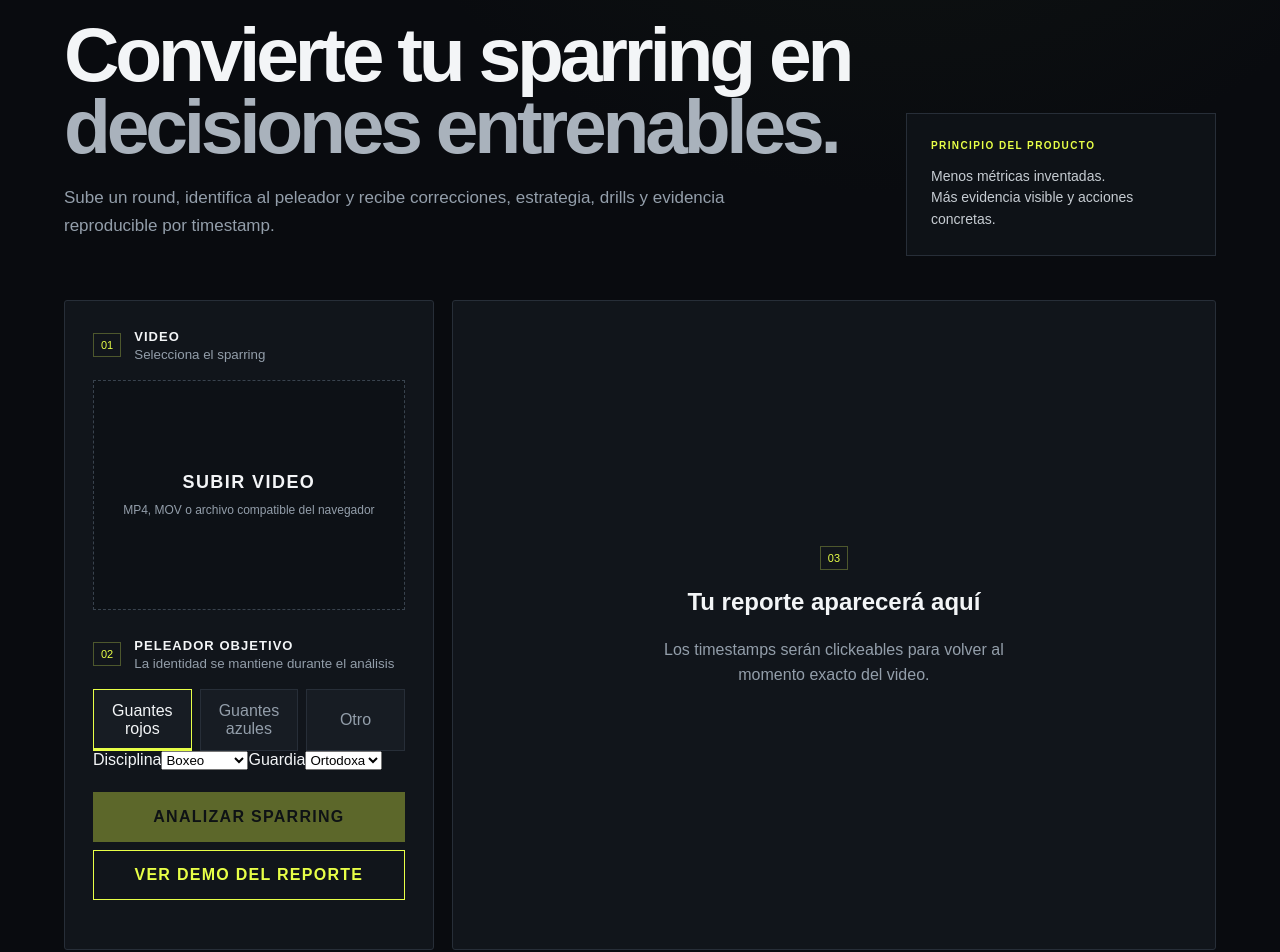
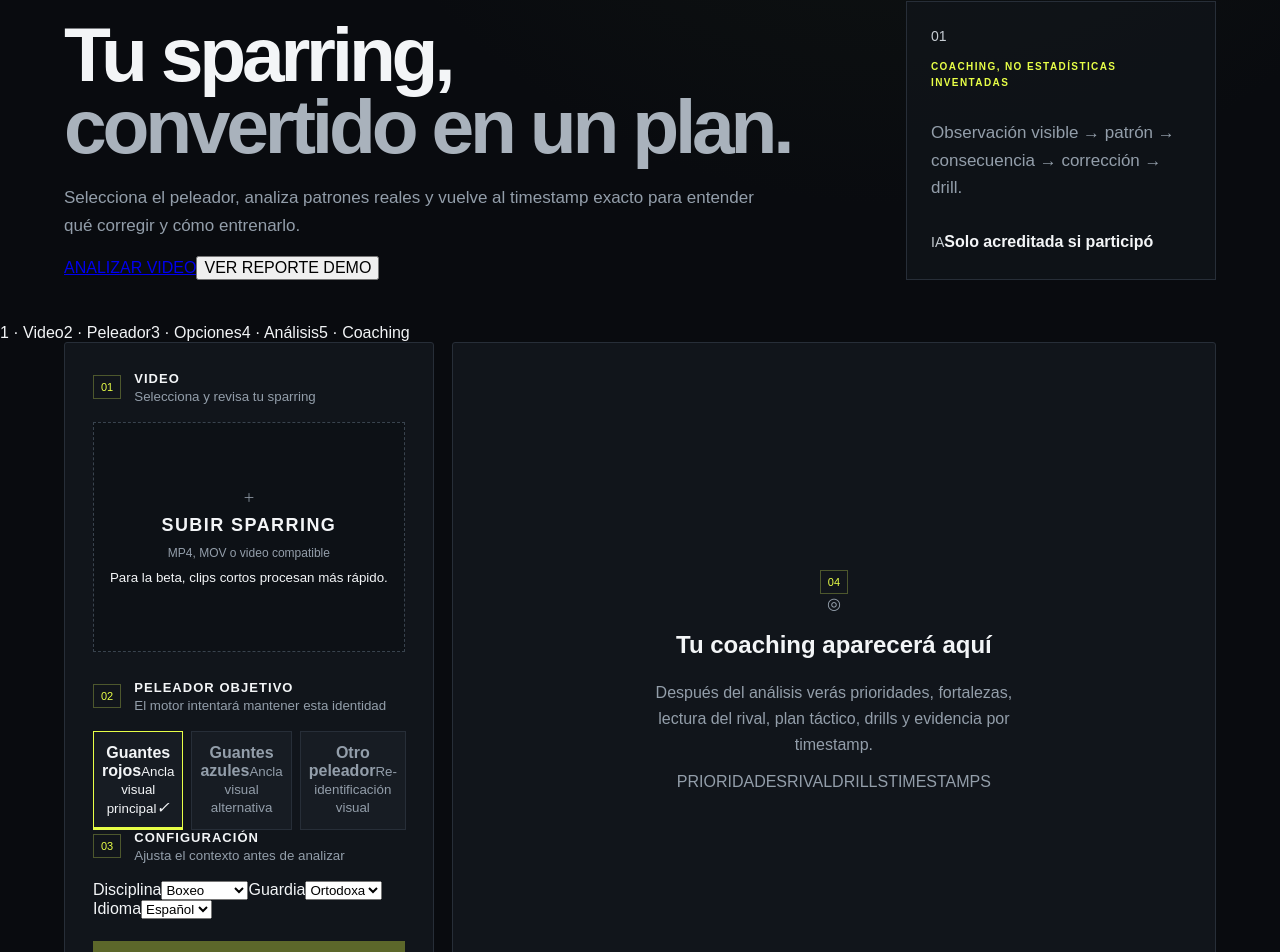
Before and after one commit to pinoaraj/fight-ai, a Next.js app: page / in a window 1280 px wide. Shown: the part 166-1118 px from the top of the page. Built offline with nearby package versions, Linux system fonts and the light colour scheme.

Commit message:
feat(web): upgrade analysis workspace and report UX

```diff
--- a/app/page.tsx
+++ b/app/page.tsx
@@ -1,29 +1,27 @@
 'use client';
 
-import { useMemo, useRef, useState } from 'react';
+import { useEffect, useMemo, useRef, useState } from 'react';
 
 type Evidence = { time: string; title: string; observation: string; correction: string };
 type Report = {
-  mode: 'real' | 'demo';
-  provider: string;
-  usedInReport: boolean;
-  summary: string;
-  strengths: string[];
-  priorities: string[];
-  opponent: string[];
-  plan: string[];
-  drills: string[];
-  evidence: Evidence[];
+  mode: 'real' | 'demo'; provider: string; usedInReport: boolean; summary: string;
+  strengths: string[]; priorities: string[]; opponent: string[]; plan: string[]; drills: string[]; evidence: Evidence[];
 };
 
+type FighterChoice = { id: string; label: string; hint: string; color?: string; marker: string };
+
+const fighters: FighterChoice[] = [
+  { id: 'red', label: 'Guantes rojos', hint: 'Ancla visual principal', color: '#ef5350', marker: 'red_gloves' },
+  { id: 'blue', label: 'Guantes azules', hint: 'Ancla visual alternativa', color: '#42a5f5', marker: 'blue_gloves' },
+  { id: 'other', label: 'Otro peleador', hint: 'Re-identificación visual', marker: 'visual_reid' },
+];
+
 const demo: Report = {
-  mode: 'demo',
-  provider: 'Sin proveedor',
-  usedInReport: false,
-  summary: 'Vista de demostración del formato de reporte. No corresponde a un análisis ejecutado por IA.',
-  strengths: ['Presión con intención', 'Cambios de nivel para salir de la línea', 'Capacidad de llevar al rival hacia atrás'],
-  priorities: ['Preparar mejor las entradas', 'Acercar los pies antes de comprometer el torso', 'Recuperar una base compacta después del cambio de nivel'],
-  opponent: ['La mano adelantada gana valor cuando tiene espacio', 'Bajo presión tiende a elevar la guardia', 'La salida lateral debe cortarse en vez de perseguirse en línea'],
+  mode: 'demo', provider: 'Sin proveedor', usedInReport: false,
+  summary: 'Presionas con intención y obligas al rival a retroceder, pero tus mejores entradas aparecen cuando primero ocupas espacio con jab o finta. La prioridad es llegar con los pies antes de comprometer el torso.',
+  strengths: ['Presión sostenida con intención', 'Cambios de nivel para salir de la línea', 'Capacidad de llevar al rival hacia atrás'],
+  priorities: ['Preparar las entradas antes de cerrar distancia', 'Acercar los pies antes de comprometer el torso', 'Recuperar una base compacta después del cambio de nivel'],
+  opponent: ['La mano adelantada gana valor cuando tiene espacio', 'Bajo presión tiende a elevar la guardia', 'Su salida lateral debe cortarse en vez de perseguirse en línea'],
   plan: ['Finta → parry/slip → paso corto', 'Doble jab o jab al pecho → cuerpo → cabeza', 'Cerrar la salida lateral y terminar con pivote'],
   drills: ['Doble jab + cuerpo + pivote · 3×2 min', 'Parry/slip + respuesta de máximo 2 golpes + salida · 3×2 min', 'Cortar ring sin perseguir en línea · 3×2 min'],
   evidence: [
@@ -33,119 +31,126 @@ const demo: Report = {
   ],
 };
 
+const processingSteps = ['Subiendo video', 'Identificando peleador', 'Leyendo patrones', 'Construyendo coaching'];
+
 export default function Home() {
   const [video, setVideo] = useState<File | null>(null);
-  const [fighter, setFighter] = useState('Guantes rojos');
+  const [fighterId, setFighterId] = useState('red');
   const [sport, setSport] = useState<'boxing' | 'kickboxing'>('boxing');
   const [stance, setStance] = useState<'orthodox' | 'southpaw' | 'switch'>('orthodox');
+  const [language, setLanguage] = useState<'es' | 'en'>('es');
   const [report, setReport] = useState<Report | null>(null);
   const [busy, setBusy] = useState(false);
+  const [processingStep, setProcessingStep] = useState(0);
   const [error, setError] = useState('');
   const inputRef = useRef<HTMLInputElement>(null);
   const videoRef = useRef<HTMLVideoElement>(null);
+  const reportRef = useRef<HTMLElement>(null);
   const videoUrl = useMemo(() => (video ? URL.createObjectURL(video) : ''), [video]);
+  const fighter = fighters.find(x => x.id === fighterId) ?? fighters[0];
+
+  useEffect(() => () => { if (videoUrl) URL.revokeObjectURL(videoUrl); }, [videoUrl]);
+  useEffect(() => {
+    if (!busy) { setProcessingStep(0); return; }
+    const timer = window.setInterval(() => setProcessingStep(step => Math.min(step + 1, processingSteps.length - 1)), 4500);
+    return () => window.clearInterval(timer);
+  }, [busy]);
+
+  function selectVideo(file: File | null) {
+    setVideo(file); setReport(null); setError('');
+  }
 
   async function analyze() {
     if (!video) return setError('Selecciona un video antes de analizar.');
     setBusy(true); setError(''); setReport(null);
     try {
       const body = new FormData();
-      body.append('video', video);
-      body.append('language', 'es');
-      body.append('sport', sport);
-      body.append('stance', stance);
-      body.append('athlete_marker', fighter === 'Guantes rojos' ? 'red_gloves' : 'visual_reid');
-      if (fighter === 'Guantes rojos') body.append('glove_color', 'red');
-      if (fighter === 'Guantes azules') body.append('glove_color', 'blue');
+      body.append('video', video); body.append('language', language); body.append('sport', sport); body.append('stance', stance);
+      body.append('athlete_marker', fighter.marker);
+      if (fighter.id === 'red') body.append('glove_color', 'red');
+      if (fighter.id === 'blue') body.append('glove_color', 'blue');
       const response = await fetch('/api/analyze', { method: 'POST', body });
       const raw = await response.text();
       let data: Report | { error?: string } | null = null;
       try { data = raw ? JSON.parse(raw) : null; } catch { data = null; }
-
       if (!response.ok) {
         const serverMessage = data && 'error' in data && typeof data.error === 'string' ? data.error : '';
-        const contentType = response.headers.get('content-type') || '';
-        const upstreamHtml = contentType.includes('text/html') || raw.trim().startsWith('<');
+        const upstreamHtml = (response.headers.get('content-type') || '').includes('text/html') || raw.trim().startsWith('<');
         if (serverMessage) throw new Error(serverMessage);
-        if (upstreamHtml) throw new Error(`El servidor interrumpió el análisis (HTTP ${response.status}). El video pudo exceder el tiempo o recursos disponibles. Fight AI registró este fallo para corrección.`);
+        if (upstreamHtml) throw new Error(`El servidor interrumpió el análisis (HTTP ${response.status}). Prueba con un clip más corto mientras Fight AI optimiza cargas largas.`);
         throw new Error(`No se pudo ejecutar el análisis (HTTP ${response.status}).`);
       }
-
       if (!data || !('summary' in data)) throw new Error('El servidor respondió sin un reporte válido.');
       setReport(data);
-    } catch (e) {
-      setError(e instanceof Error ? e.message : 'Error inesperado.');
-    } finally { setBusy(false); }
+      window.setTimeout(() => reportRef.current?.scrollIntoView({ behavior: 'smooth', block: 'start' }), 120);
+    } catch (e) { setError(e instanceof Error ? e.message : 'Error inesperado.'); }
+    finally { setBusy(false); }
   }
 
   function jump(time: string) {
-    const node = videoRef.current;
-    if (!node) return;
-    const [m, s] = time.split(':').map(Number);
-    node.currentTime = m * 60 + s;
-    node.play().catch(() => undefined);
+    const node = videoRef.current; if (!node) return;
+    const [m, s] = time.split(':').map(Number); node.currentTime = (m || 0) * 60 + (s || 0);
+    node.play().catch(() => undefined); node.scrollIntoView({ behavior: 'smooth', block: 'center' });
   }
 
   return (
     <main>
       <header className="topbar">
-        <div className="brand"><span className="mark">FA</span><div><b>FIGHT AI</b><small>SPARRING ANALYST</small></div></div>
-        <div className="status"><span className="dot"/> MOTOR LISTO · IA SEGÚN REPORTE</div>
+        <a className="brand" href="#top" aria-label="Fight AI inicio"><span className="mark">FA</span><div><b>FIGHT AI</b><small>SPARRING ANALYST</small></div></a>
+        <nav className="topnav" aria-label="Navegación principal"><a href="#analyze">Analizar</a><a href="#report">Reporte</a><a href="#visual-coach">Visual Coach</a></nav>
+        <div className="status"><span className="dot"/> MOTOR WEB LISTO</div>
       </header>
 
-      <section className="hero">
-        <div>
-          <span className="eyebrow">BOXING · KICKBOXING · STRIKING</span>
-          <h1>Convierte tu sparring en<br/><em>decisiones entrenables.</em></h1>
-          <p>Sube un round, identifica al peleador y recibe correcciones, estrategia, drills y evidencia reproducible por timestamp.</p>
-        </div>
-        <div className="heroCard"><b>PRINCIPIO DEL PRODUCTO</b><span>Menos métricas inventadas.<br/>Más evidencia visible y acciones concretas.</span></div>
+      <section className="hero" id="top">
+        <div><span className="eyebrow">BOXING · KICKBOXING · COACHING CON EVIDENCIA</span><h1>Tu sparring,<br/><em>convertido en un plan.</em></h1><p>Selecciona el peleador, analiza patrones reales y vuelve al timestamp exacto para entender qué corregir y cómo entrenarlo.</p><div className="heroActions"><a className="cta" href="#analyze">ANALIZAR VIDEO</a><button onClick={() => { setReport(demo); setError(''); }}>VER REPORTE DEMO</button></div></div>
+        <div className="heroCard"><span className="heroMetric">01</span><b>COACHING, NO ESTADÍSTICAS INVENTADAS</b><p>Observación visible → patrón → consecuencia → corrección → drill.</p><div className="miniProvider"><span>IA</span><strong>Solo acreditada si participó</strong></div></div>
       </section>
 
-      <section className="workspace">
-        <div className="panel uploadPanel">
-          <div className="sectionTitle"><span>01</span><div><b>VIDEO</b><small>Selecciona el sparring</small></div></div>
-          <input ref={inputRef} hidden type="file" accept="video/*" onChange={e => { setVideo(e.target.files?.[0] || null); setReport(null); }} />
-          {!video ? (
-            <button className="drop" onClick={() => inputRef.current?.click()}><strong>SUBIR VIDEO</strong><span>MP4, MOV o archivo compatible del navegador</span></button>
-          ) : (
-            <div className="videoWrap"><video ref={videoRef} src={videoUrl} controls/><div className="fileRow"><span>{video.name}</span><button onClick={() => inputRef.current?.click()}>Cambiar</button></div></div>
-          )}
+      <section className="workflowStrip" aria-label="Flujo de análisis"><span className="active">1 · Video</span><span>2 · Peleador</span><span>3 · Opciones</span><span>4 · Análisis</span><span>5 · Coaching</span></section>
 
-          <div className="sectionTitle fighterTitle"><span>02</span><div><b>PELEADOR OBJETIVO</b><small>La identidad se mantiene durante el análisis</small></div></div>
-          <div className="fighters">
-            {['Guantes rojos','Guantes azules','Otro'].map(x => <button key={x} className={fighter === x ? 'active' : ''} onClick={() => setFighter(x)}>{x}</button>)}
+      <section className="workspace" id="analyze">
+        <aside className="panel uploadPanel">
+          <SectionTitle n="01" title="VIDEO" subtitle="Selecciona y revisa tu sparring" />
+          <input data-testid="video-input" ref={inputRef} hidden type="file" accept="video/*" onChange={e => selectVideo(e.target.files?.[0] || null)} />
+          {!video ? <button className="drop" data-testid="upload-button" onClick={() => inputRef.current?.click()}><span className="uploadIcon">＋</span><strong>SUBIR SPARRING</strong><span>MP4, MOV o video compatible</span><small>Para la beta, clips cortos procesan más rápido.</small></button> : <div className="videoWrap"><video data-testid="video-preview" ref={videoRef} src={videoUrl} controls playsInline/><div className="fileRow"><div><b>{video.name}</b><span>{(video.size / 1024 / 1024).toFixed(1)} MB</span></div><button onClick={() => inputRef.current?.click()}>Cambiar</button></div></div>}
+
+          <SectionTitle n="02" title="PELEADOR OBJETIVO" subtitle="El motor intentará mantener esta identidad" extraClass="fighterTitle" />
+          <div className="fighters" role="radiogroup" aria-label="Peleador objetivo">{fighters.map(x => <button data-testid={`fighter-${x.id}`} key={x.id} role="radio" aria-checked={fighterId === x.id} className={fighterId === x.id ? 'active' : ''} onClick={() => setFighterId(x.id)}><span className="fighterVisual" style={x.color ? { '--fighter-color': x.color } as React.CSSProperties : undefined}><i/></span><span><b>{x.label}</b><small>{x.hint}</small></span><em>{fighterId === x.id ? '✓' : ''}</em></button>)}</div>
+
+          <SectionTitle n="03" title="CONFIGURACIÓN" subtitle="Ajusta el contexto antes de analizar" extraClass="optionsTitle" />
+          <div className="analysisOptions">
+            <label>Disciplina<select data-testid="sport-select" value={sport} onChange={e => setSport(e.target.value as 'boxing' | 'kickboxing')}><option value="boxing">Boxeo</option><option value="kickboxing">Kickboxing</option></select></label>
+            <label>Guardia<select data-testid="stance-select" value={stance} onChange={e => setStance(e.target.value as 'orthodox' | 'southpaw' | 'switch')}><option value="orthodox">Ortodoxa</option><option value="southpaw">Zurda</option><option value="switch">Switch</option></select></label>
+            <label>Idioma<select value={language} onChange={e => setLanguage(e.target.value as 'es' | 'en')}><option value="es">Español</option><option value="en">English</option></select></label>
           </div>
-          <div className="analysisOptions">
-            <label>Disciplina<select value={sport} onChange={e => setSport(e.target.value as 'boxing' | 'kickboxing')}><option value="boxing">Boxeo</option><option value="kickboxing">Kickboxing</option></select></label>
-            <label>Guardia<select value={stance} onChange={e => setStance(e.target.value as 'orthodox' | 'southpaw' | 'switch')}><option value="orthodox">Ortodoxa</option><option value="southpaw">Zurda</option><option value="switch">Switch</option></select></label>
-          </div>
-          <button className="primary" disabled={busy || !video} onClick={analyze}>{busy ? 'ANALIZANDO…' : 'ANALIZAR SPARRING'}</button>
-          <button className="secondary" onClick={() => { setReport(demo); setError(''); }}>VER DEMO DEL REPORTE</button>
-          {busy && <div className="processingNote">El video puede tardar varios minutos. Fight AI mantiene esta pantalla abierta mientras el motor procesa el análisis.</div>}
-          {error && <div className="error">{error}</div>}
-        </div>
 
-        <div className="panel reportPanel">
-          {!report ? <div className="empty"><span>03</span><h2>Tu reporte aparecerá aquí</h2><p>Los timestamps serán clickeables para volver al momento exacto del video.</p></div> : (
-            <>
-              <div className="reportHead"><div><span className="eyebrow">REPORTE DE COACHING</span><h2>{fighter}</h2></div><div className={report.usedInReport ? 'aiBadge on' : 'aiBadge'}>{report.usedInReport ? `${report.provider} · USADO` : report.mode === 'demo' ? 'DEMO UI · IA NO USADA' : `${report.provider} · NO USADO`}</div></div>
-              <p className="summary">{report.summary}</p>
-              <div className="grid3">
-                <Card title="FORTALEZAS" items={report.strengths}/><Card title="PRIORIDADES" items={report.priorities}/><Card title="RIVAL" items={report.opponent}/>
-              </div>
-              <div className="strategy"><div><h3>PLAN TÁCTICO</h3>{report.plan.map((x,i)=><p key={x}><b>0{i+1}</b>{x}</p>)}</div><div><h3>DRILLS</h3>{report.drills.map(x=><p key={x}>{x}</p>)}</div></div>
-              <h3 className="evidenceTitle">EVIDENCIA</h3>
-              <div className="evidence">{report.evidence.map(e => <button key={e.time+e.title} onClick={() => jump(e.time)}><time>{e.time}</time><div><b>{e.title}</b><span>{e.observation}</span><small>Corrección: {e.correction}</small></div></button>)}</div>
-            </>
-          )}
-        </div>
+          <button data-testid="analyze-button" className="primary" disabled={busy || !video} onClick={analyze}>{busy ? 'ANALIZANDO SPARRING…' : 'ANALIZAR SPARRING'}<span>→</span></button>
+          {busy && <div className="processingCard" data-testid="processing-state"><div className="spinner"/><div><b>{processingSteps[processingStep]}</b><span>El motor revisa el video y construye el reporte. No cierres esta pestaña.</span></div><div className="processTrack">{processingSteps.map((_, i) => <i key={i} className={i <= processingStep ? 'done' : ''}/>)}</div></div>}
+          {error && <div className="error" role="alert"><b>No pudimos terminar el análisis</b><span>{error}</span></div>}
+        </aside>
+
+        <section className="panel reportPanel" id="report" ref={reportRef} data-testid="report-panel">
+          {!report ? <div className="empty"><span>04</span><div className="emptyRing">◎</div><h2>Tu coaching aparecerá aquí</h2><p>Después del análisis verás prioridades, fortalezas, lectura del rival, plan táctico, drills y evidencia por timestamp.</p><div className="emptyTags"><span>PRIORIDADES</span><span>RIVAL</span><span>DRILLS</span><span>TIMESTAMPS</span></div></div> : <ReportView report={report} fighter={fighter.label} jump={jump} />}
+        </section>
       </section>
-      <footer>Fight AI · Herramienta de apoyo técnico. No reemplaza a un entrenador.</footer>
+      <footer>Fight AI · Herramienta de apoyo técnico. La decisión final siempre pertenece al atleta y su entrenador.</footer>
     </main>
   );
 }
 
-function Card({ title, items }: { title: string; items: string[] }) {
-  return <div className="card"><h3>{title}</h3>{items.map(x => <p key={x}>{x}</p>)}</div>;
+function SectionTitle({ n, title, subtitle, extraClass = '' }: { n: string; title: string; subtitle: string; extraClass?: string }) { return <div className={`sectionTitle ${extraClass}`}><span>{n}</span><div><b>{title}</b><small>{subtitle}</small></div></div>; }
+
+function ReportView({ report, fighter, jump }: { report: Report; fighter: string; jump: (time: string) => void }) {
+  return <div data-testid="report-content">
+    <div className="reportHead"><div><span className="eyebrow">REPORTE DE COACHING</span><h2>{fighter}</h2><small>{report.mode === 'demo' ? 'Vista demo · no es análisis real' : 'Análisis completado'}</small></div><div className="reportActions"><div data-testid="provider-badge" className={report.usedInReport ? 'aiBadge on' : 'aiBadge'}><span className="dot"/>{report.usedInReport ? `${report.provider} · PARTICIPÓ` : report.mode === 'demo' ? 'DEMO · IA NO USADA' : `${report.provider} · NO USADO`}</div><button data-testid="print-report" onClick={() => window.print()}>EXPORTAR / PDF</button></div></div>
+    <div className="takeaway"><span>LO MÁS IMPORTANTE</span><p>{report.summary}</p></div>
+    <div className="reportNav"><a href="#priorities">Prioridades</a><a href="#opponent">Rival</a><a href="#visual-coach">Visual Coach</a><a href="#evidence">Evidencia</a></div>
+    <div className="grid3"><Card title="FORTALEZAS" items={report.strengths} tone="good"/><Card title="PRIORIDADES" items={report.priorities} tone="focus" id="priorities"/><Card title="LECTURA DEL RIVAL" items={report.opponent} tone="neutral" id="opponent"/></div>
+    <div className="strategy"><div><h3>PLAN TÁCTICO</h3>{report.plan.length ? report.plan.map((x,i)=><p key={`${i}-${x}`}><b>0{i+1}</b><span>{x}</span></p>) : <p className="muted">Sin plan adicional reportado.</p>}</div><div><h3>DRILLS PARA LA PRÓXIMA SESIÓN</h3>{report.drills.length ? report.drills.map((x,i)=><p key={`${i}-${x}`}><b>0{i+1}</b><span>{x}</span></p>) : <p className="muted">Sin drills adicionales reportados.</p>}</div></div>
+    <section className="visualCoach" id="visual-coach"><div><span className="eyebrow">VISUAL COACH</span><h3>Convierte la prioridad #1 en una imagen mental</h3><p>{report.priorities[0] || 'Mantén una base recuperable antes de atacar.'}</p></div><div className="coachDiagram" aria-label="Diagrama simplificado de entrada y salida"><span className="fighterDot">TÚ</span><i className="lineArrow">→</i><span className="targetDot">RIVAL</span><b>ENTRA CON BASE · SAL POR ÁNGULO ↗</b></div></section>
+    <h3 className="evidenceTitle" id="evidence">EVIDENCIA REPRODUCIBLE <span>{report.evidence.length} momentos</span></h3>
+    <div className="evidence">{report.evidence.length ? report.evidence.map((e,i) => <button data-testid="evidence-item" key={`${i}-${e.time}-${e.title}`} onClick={() => jump(e.time)}><time>{e.time}</time><div><b>{e.title}</b><span>{e.observation}</span><small><strong>CORRECCIÓN</strong>{e.correction}</small></div><em>▶</em></button>) : <div className="noEvidence">Este reporte no devolvió timestamps verificables. Fight AI no inventa evidencia.</div>}</div>
+  </div>;
 }
+
+function Card({ title, items, tone, id }: { title: string; items: string[]; tone: 'good' | 'focus' | 'neutral'; id?: string }) { return <div className={`card ${tone}`} id={id}><h3>{title}</h3>{items.length ? items.map((x,i)=><p key={`${i}-${x}`}><span>{String(i+1).padStart(2,'0')}</span>{x}</p>) : <p className="muted">Sin hallazgos adicionales.</p>}</div>; }
```
